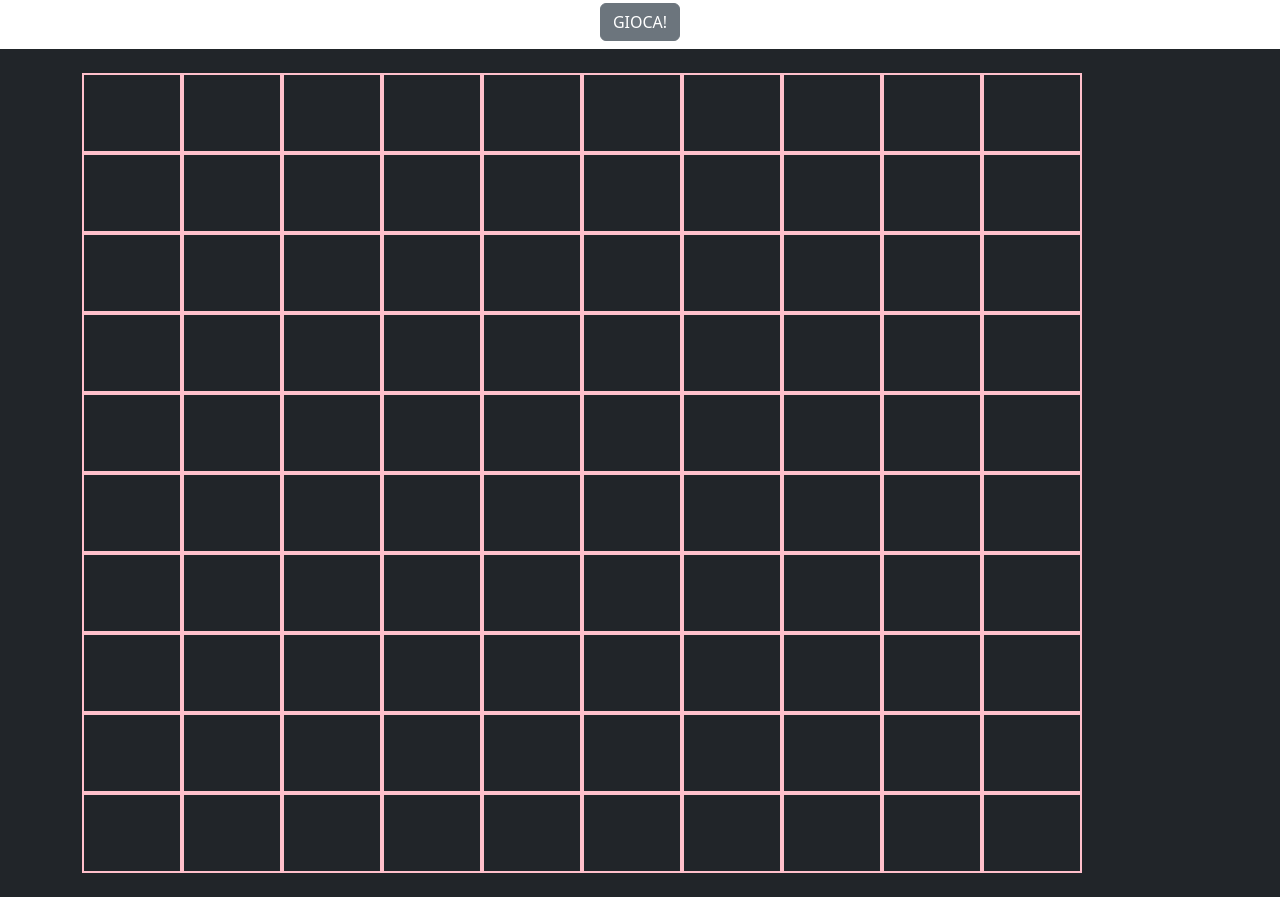
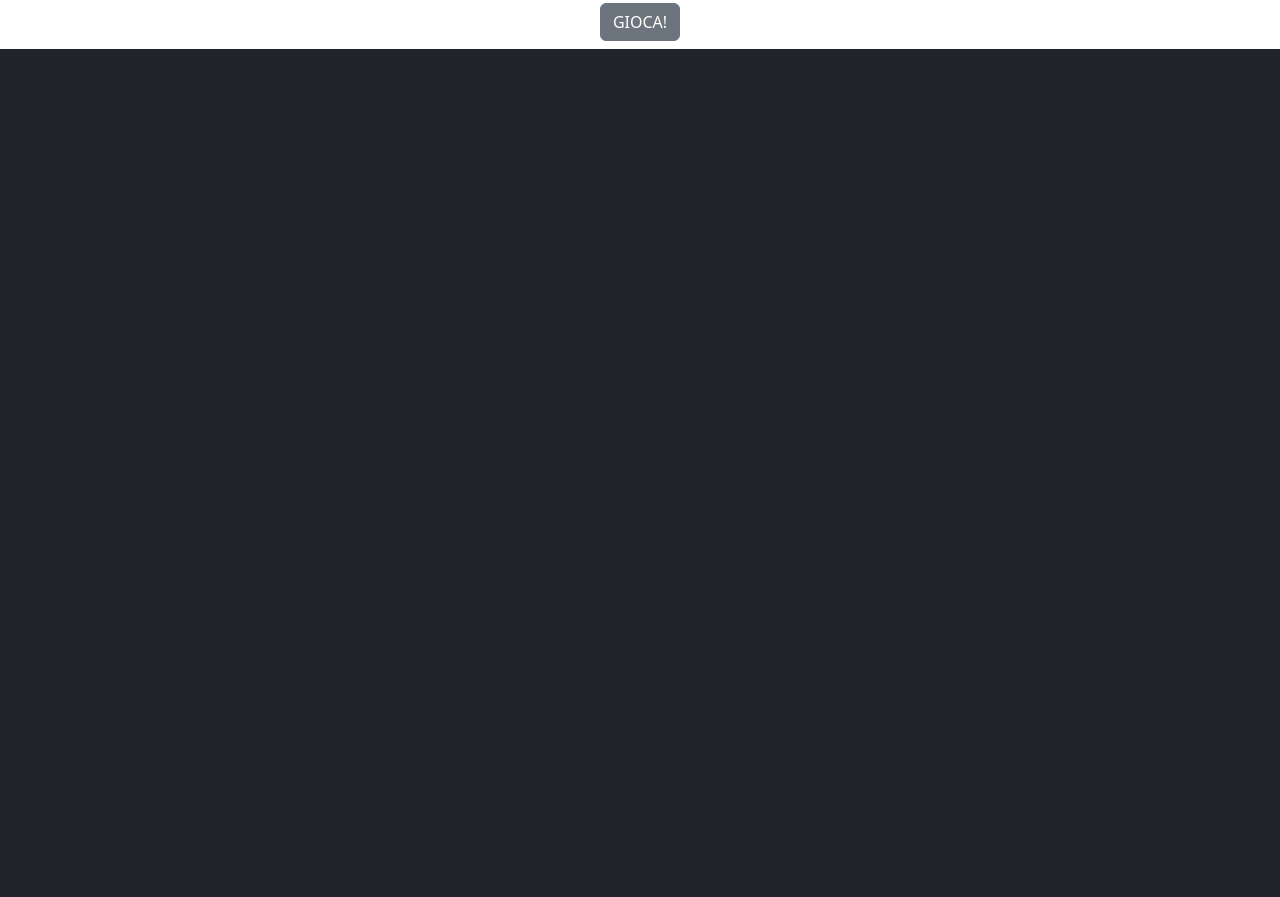
Before and after one commit to Flopiras/js-campominato-grid, a plain HTML site: page index.html in a window 1280 px wide. Shown: the part 53-950 px from the top of the page. Drawn offline with nearby package versions, Linux system fonts and the light colour scheme.

Commit message:
remove cells

```diff
--- a/css/style.css
+++ b/css/style.css
@@ -6,8 +6,8 @@
 
 .cell{
     border: 2px solid pink;
-    width: calc(100% / 10);
-    height: calc(100% / 10);
+    /* width: calc(100% / 10);
+    height: calc(100% / 10); */
 }
 
 .cell.selected{
--- a/index.html
+++ b/index.html
@@ -30,106 +30,6 @@
     <main class="bg-dark text-white p-4 mt-2">
         <div class="container">
             <div class="grid d-flex align-items-center justify-content-center">
-                <div class="cell"></div>
-                <div class="cell"></div>
-                <div class="cell"></div>
-                <div class="cell"></div>
-                <div class="cell"></div>
-                <div class="cell"></div>
-                <div class="cell"></div>
-                <div class="cell"></div>
-                <div class="cell"></div>
-                <div class="cell"></div>
-                <div class="cell"></div>
-                <div class="cell"></div>
-                <div class="cell"></div>
-                <div class="cell"></div>
-                <div class="cell"></div>
-                <div class="cell"></div>
-                <div class="cell"></div>
-                <div class="cell"></div>
-                <div class="cell"></div>
-                <div class="cell"></div>
-                <div class="cell"></div>
-                <div class="cell"></div>
-                <div class="cell"></div>
-                <div class="cell"></div>
-                <div class="cell"></div>
-                <div class="cell"></div>
-                <div class="cell"></div>
-                <div class="cell"></div>
-                <div class="cell"></div>
-                <div class="cell"></div>
-                <div class="cell"></div>
-                <div class="cell"></div>
-                <div class="cell"></div>
-                <div class="cell"></div>
-                <div class="cell"></div>
-                <div class="cell"></div>
-                <div class="cell"></div>
-                <div class="cell"></div>
-                <div class="cell"></div>
-                <div class="cell"></div>
-                <div class="cell"></div>
-                <div class="cell"></div>
-                <div class="cell"></div>
-                <div class="cell"></div>
-                <div class="cell"></div>
-                <div class="cell"></div>
-                <div class="cell"></div>
-                <div class="cell"></div>
-                <div class="cell"></div>
-                <div class="cell"></div>
-                <div class="cell"></div>
-                <div class="cell"></div>
-                <div class="cell"></div>
-                <div class="cell"></div>
-                <div class="cell"></div>
-                <div class="cell"></div>
-                <div class="cell"></div>
-                <div class="cell"></div>
-                <div class="cell"></div>
-                <div class="cell"></div>
-                <div class="cell"></div>
-                <div class="cell"></div>
-                <div class="cell"></div>
-                <div class="cell"></div>
-                <div class="cell"></div>
-                <div class="cell"></div>
-                <div class="cell"></div>
-                <div class="cell"></div>
-                <div class="cell"></div>
-                <div class="cell"></div>
-                <div class="cell"></div>
-                <div class="cell"></div>
-                <div class="cell"></div>
-                <div class="cell"></div>
-                <div class="cell"></div>
-                <div class="cell"></div>
-                <div class="cell"></div>
-                <div class="cell"></div>
-                <div class="cell"></div>
-                <div class="cell"></div>
-                <div class="cell"></div>
-                <div class="cell"></div>
-                <div class="cell"></div>
-                <div class="cell"></div>
-                <div class="cell"></div>
-                <div class="cell"></div>
-                <div class="cell"></div>
-                <div class="cell"></div>
-                <div class="cell"></div>
-                <div class="cell"></div>
-                <div class="cell"></div>
-                <div class="cell"></div>
-                <div class="cell"></div>
-                <div class="cell"></div>
-                <div class="cell"></div>
-                <div class="cell"></div>
-                <div class="cell"></div>
-                <div class="cell"></div>
-                <div class="cell"></div>
-                <div class="cell"></div>
             </div>
         </div>
     </main>
```
